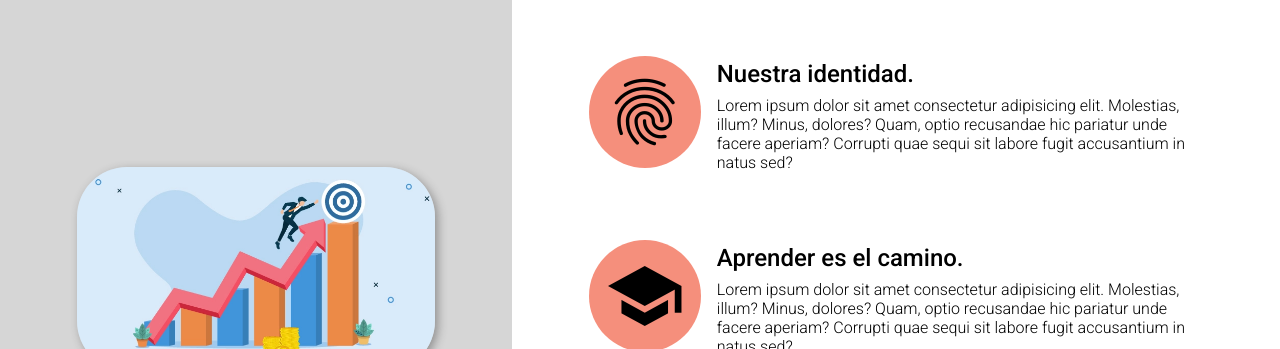
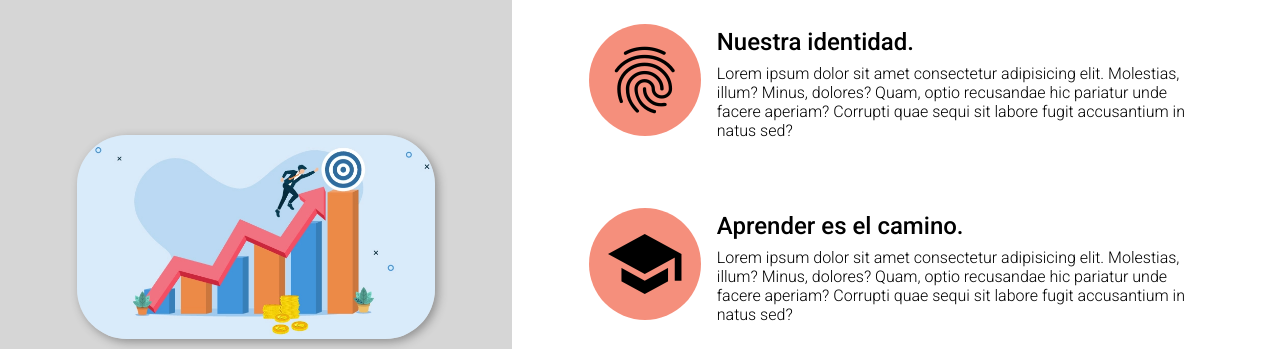
Before and after one commit to Garenio/PreEntrega3-Garcia, a website: page pages/quienes-somos.html in a window 1280 px wide. Shown: the part 72-421 px from the top of the page. Drawn offline with Linux system fonts and the light colour scheme.

Commit message:
Se corrige responsive en páginas creadas

```diff
--- a/pages/quienes-somos.html
+++ b/pages/quienes-somos.html
@@ -21,7 +21,7 @@
             </label>
             <ul class="nav__menu">
                 <li>
-                    <a href="#"><img src="../img/logo_1.png" alt="logo"></a>
+                    <a href="../index.html"><img src="../img/logo_1.png" alt="logo"></a>
                 </li>
                 <li><a href="../index.html">Home</a></li>
                 <li><a href="./quienes-somos.html">Sobre Nosotros</a></li>
--- a/style/sass/pages/_quienes-somos.scss
+++ b/style/sass/pages/_quienes-somos.scss
@@ -1,5 +1,4 @@
 body {
-    height: 100vh;
     #quienesSomos__banner {
         grid-area: banner;
         display: flex;
@@ -11,7 +10,7 @@ body {
         height: fit-content;
 
         @include notebook {
-            height: 100vh;
+            height: auto;
 
         }
 
@@ -44,11 +43,9 @@ body {
         height: fit-content;
 
         @include notebook {
-            height:100vh;
-        }
 
-        @include largeScreen {
-            justify-content: center;
+            justify-content: space-around;
+            align-self: center;
         }
 
 
```
Also changed, not shown: index.html (+1 -1 lines), style/css/style.css, style/sass/style.scss (renamed from style/sass/main.scss), 1 other file.
